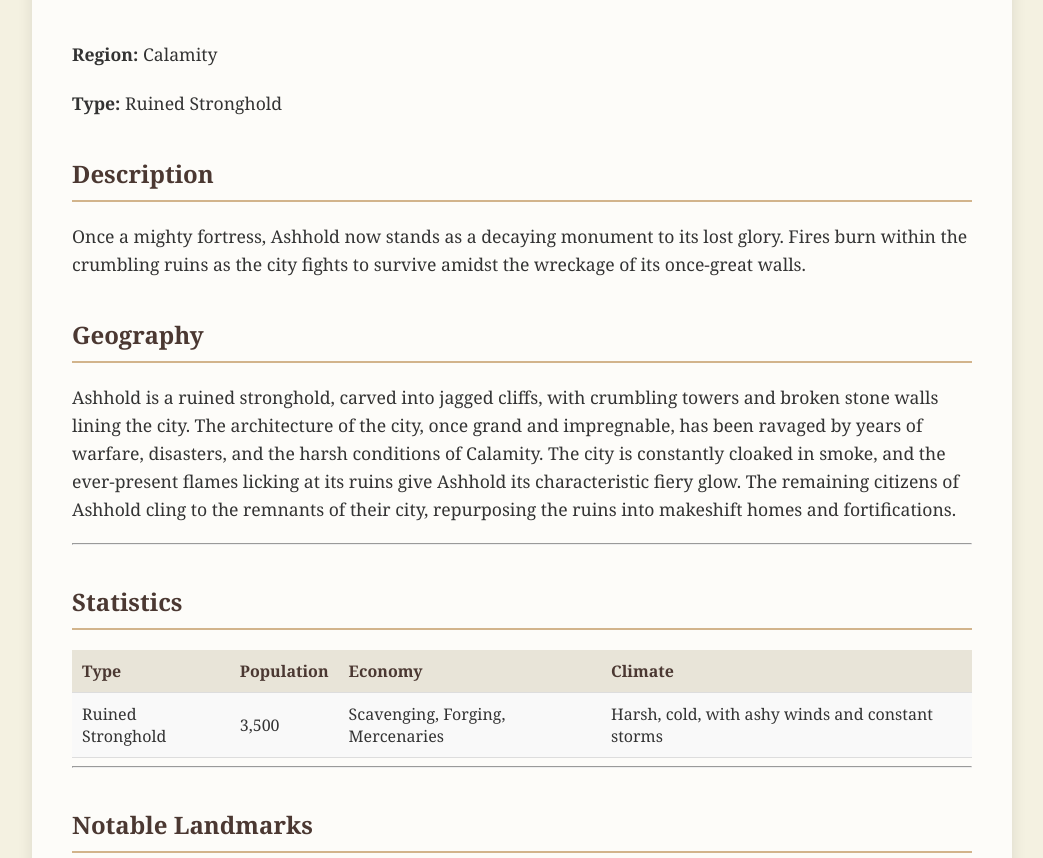
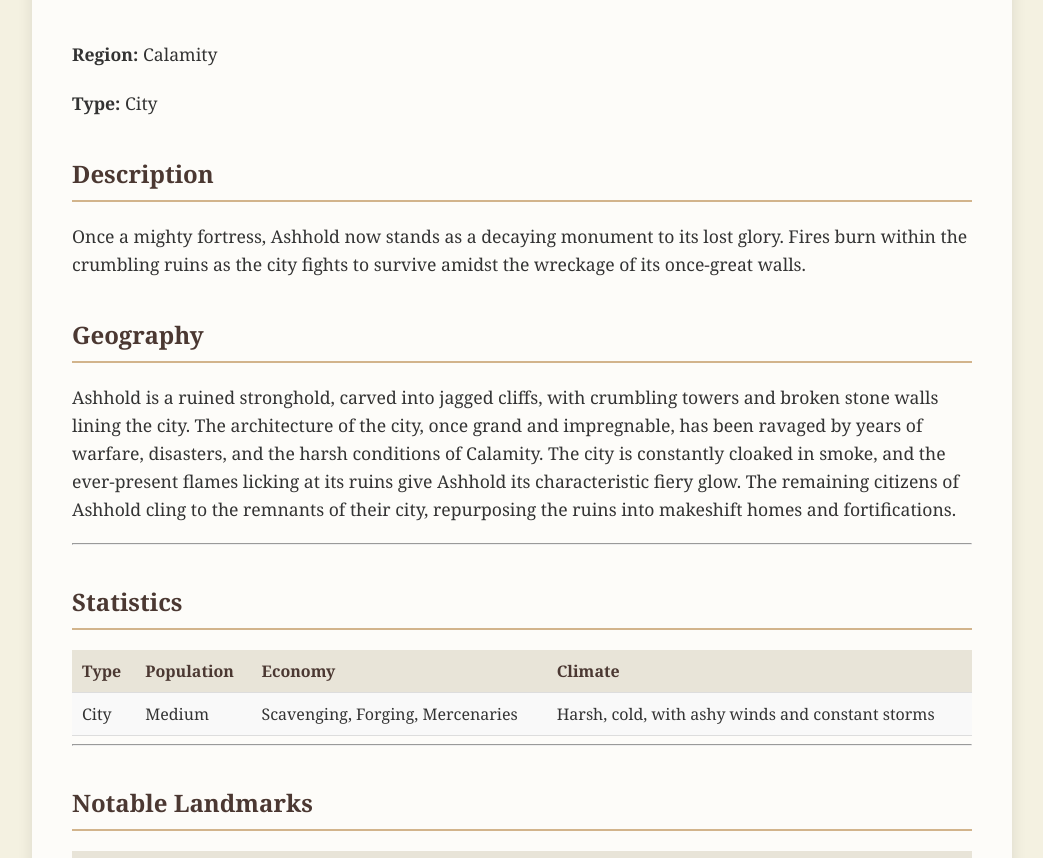
Before and after one commit to arcticblizzard/Myridia, a Jekyll site: the page built from locations/ashhold.md, in a window 1280 px wide and 1400 px high. Shown: the part 542-1400 px from the top of the window, without its empty margins (118-1161 px from the left). Built offline with Jekyll 4.4.1, drawn with Linux system fonts in a browser that asks for light colours.

Commit message:
Update ashhold.md

```diff
--- a/locations/ashhold.md
+++ b/locations/ashhold.md
@@ -1,11 +1,11 @@
 ---
 layout: location
 title: "Ashhold"
-image: "file-o3ORvRPWeK3C9TIIXuond0Gc"
+image: "/assets/images/ashold.jpg"
 permalink: /locations/ashhold/
 region: "Calamity"
-type: "Ruined Stronghold"
-coordinates: {latitude: 2.3, longitude: -1.6}
+type: "City"
+coordinates: 5400,3004
 description: "Once a mighty fortress, Ashhold now stands as a decaying monument to its lost glory. Fires burn within the crumbling ruins as the city fights to survive amidst the wreckage of its once-great walls."
 ---
 
@@ -19,7 +19,7 @@
 
 | Type               | Population | Economy                     | Climate                     |
 |--------------------|------------|-----------------------------|-----------------------------|
-| Ruined Stronghold   | 3,500      | Scavenging, Forging, Mercenaries | Harsh, cold, with ashy winds and constant storms |
+| City   | Medium      | Scavenging, Forging, Mercenaries | Harsh, cold, with ashy winds and constant storms |
 
 ---
 
```
